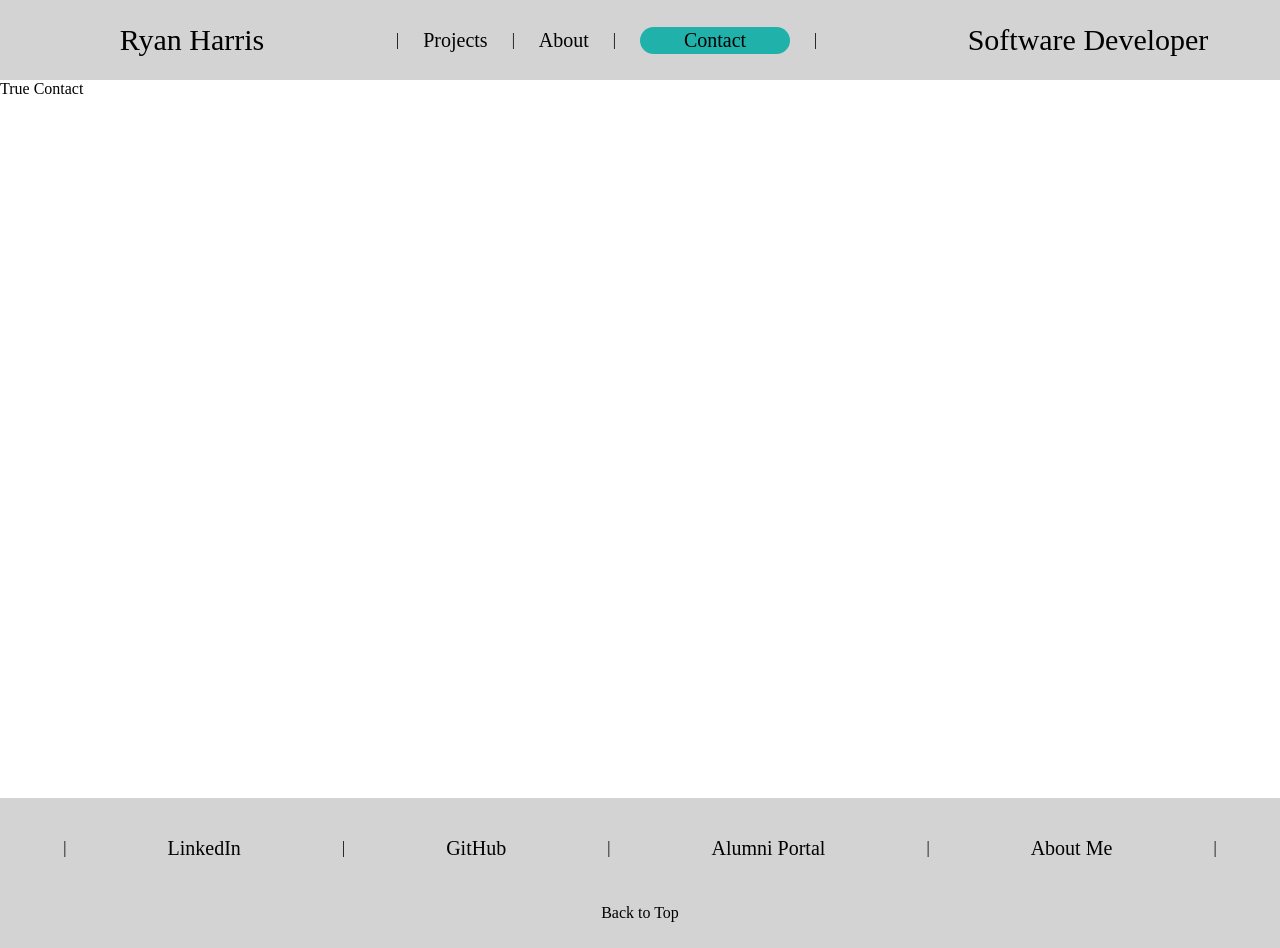
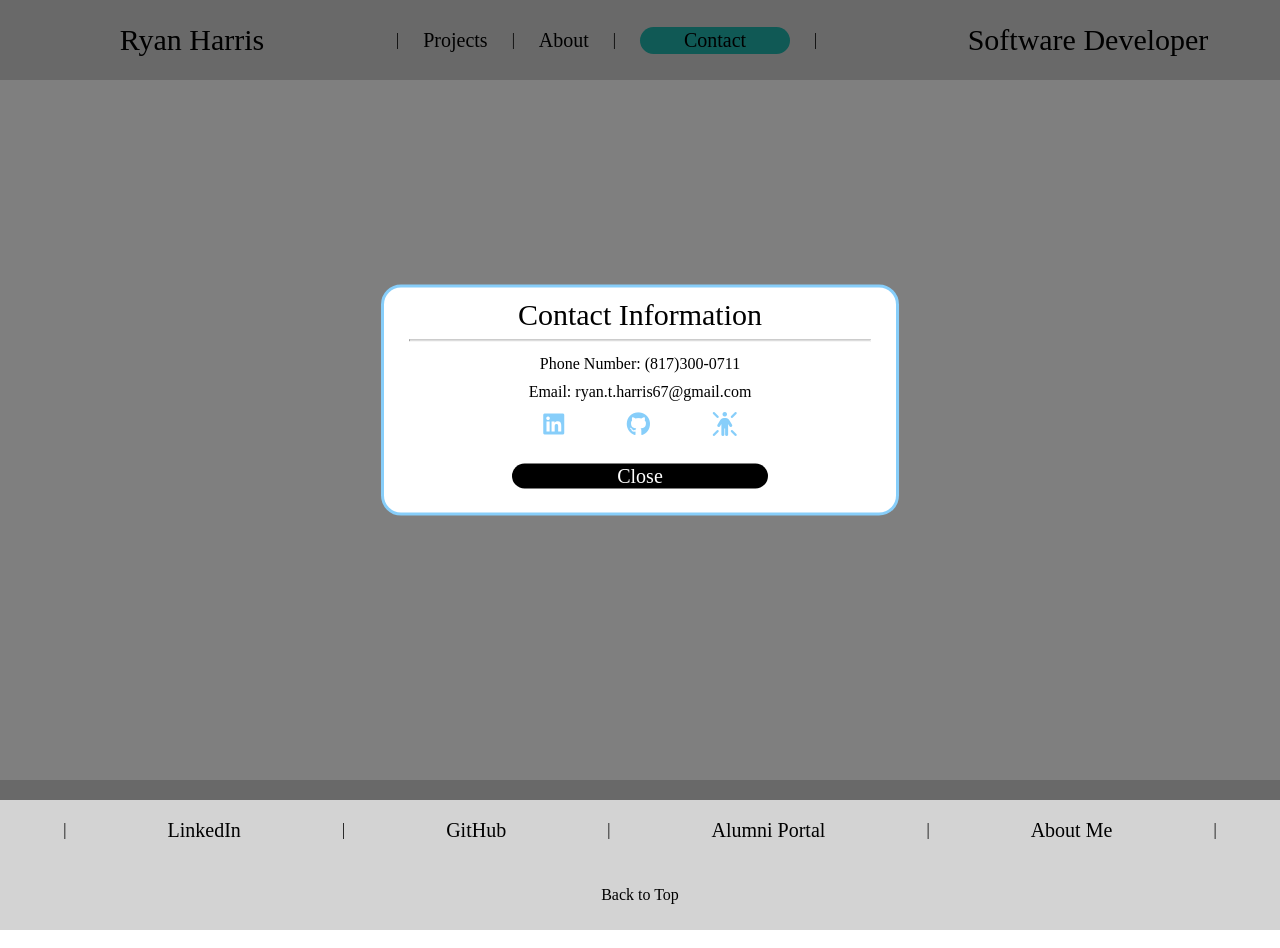
Before and after one commit to ryant67/pers-site, a React (Create React App) app: page /test in a window 1280 px wide. Both pictures are taken after a click on the button "Contact". Built offline with nearby package versions, Linux system fonts and the light colour scheme; what miragejs would draw is missing.

Commit message:
navbar and footer routing complete. nav and foot completed

```diff
--- a/package.json
+++ b/package.json
@@ -3,6 +3,8 @@
   "version": "0.1.0",
   "private": true,
   "dependencies": {
+    "@fortawesome/free-solid-svg-icons": "^6.3.0",
+    "@fortawesome/react-fontawesome": "^0.2.0",
     "@testing-library/jest-dom": "^5.16.5",
     "@testing-library/react": "^13.4.0",
     "@testing-library/user-event": "^13.5.0",
--- a/public/index.html
+++ b/public/index.html
@@ -3,8 +3,7 @@
   <head>
     <meta charset="utf-8" />
     <meta name="viewport" content="width=device-width, initial-scale=1" />
-
-
+    <script src="https://kit.fontawesome.com/a66f2123f5.js" crossorigin="anonymous"></script>
     <title>Personal Portfolio</title>
   </head>
   <body>
--- a/src/Components/Navbar.js
+++ b/src/Components/Navbar.js
@@ -1,6 +1,6 @@
 import '../Style/navbar.css';
 import React from 'react';
-import { useEffect, useState } from 'react';
+import { useState } from 'react';
 
 export default function Navbar() {
 
@@ -30,7 +30,14 @@ export default function Navbar() {
       <div id='nav_view'>
         <div
           id='top'
-          style={{height: '0', width: '0'}}></div>
+          style={{
+            height: '0',
+            width: '0',
+            position: 'absolute',
+            top: '0',
+            left: '0',
+          }}>
+          </div>
         <div className='nav_title'>Ryan Harris</div>
         <ul id='nav_list'>
           <li className='nav_item'> | </li>
@@ -95,7 +102,45 @@ export default function Navbar() {
 
       {contactStatus === true
         ?
-        <div>True Contact</div>
+        <div>
+          <div className='whole_view'></div>
+          <div id='contact_view'>
+            <div id='contact_header'>
+              Contact Information
+            </div>
+            <hr style={{
+              width: '90%',
+              color: 'black',
+            }} />
+            <div className='contact_message'>
+              Phone Number: (817)300-0711
+            </div>
+            <div className='contact_message'>
+              Email: ryan.t.harris67@gmail.com
+            </div>
+            <div id='contact_iconList'>
+              <div className='contact_icon'>
+                <a target='_blank' href='https://www.linkedin.com/in/ryantharris/'>
+                  <i class="fa-brands fa-xl fa-linkedin"></i>
+                </a>
+              </div>
+              <div className='contact_icon'>
+                <a target='_blank' href='https://github.com/ryant67'>
+                  <i class="fa-brands fa-xl fa-github"></i>
+                </a>
+              </div>
+              <div className='contact_icon'>
+                <a target='_blank' href='https://alumni.codeup.com/students/1657'>
+                  <i class="fa-solid fa-xl fa-person-rays"></i>
+                </a>
+              </div>
+            </div>
+            <button type='button' id='contact_btn'
+              onClick={handleContact}>
+              Close
+            </button>
+          </div>
+        </div>
         :
         <div></div>}
 
--- a/src/Style/login.css
+++ b/src/Style/login.css
@@ -184,15 +184,18 @@
 }
 
 .whole_view {
+    position: fixed;
+    top: 0;
+    left: 0;
     width: 100%;
-    height: 100vw;
+    min-height: 100vh;
     opacity: 50%;
     background-color: black;
 }
 
 #error_view {
     margin: 0;
-    position: absolute;
+    position: fixed;
     top: 50%;
     left: 50%;
     transform: translate(-50%, -50%);
--- a/src/Style/navbar.css
+++ b/src/Style/navbar.css
@@ -90,3 +90,68 @@
     text-decoration: underline;
     cursor: pointer;
 }
+
+#contact_view {
+    margin: 0;
+    position: fixed;
+    top: 50%;
+    left: 50%;
+    transform: translate(-50%, -50%);
+    text-align: center;
+    width: 40vw;
+    height: 225px;
+    border: 3px solid lightskyblue;
+    border-radius: 20px;
+    display: flex;
+    flex-direction: column;
+    flex-wrap: wrap;
+    background-color: rgb(255, 255, 255);
+}
+
+#contact_header {
+    margin-top: 10px;
+    font-size: 30px;
+}
+
+.contact_message {
+    width: 65%;
+    margin: 5px auto;
+    font-size: 16px;
+}
+
+.contact_message:hover {
+    cursor: default;
+    text-decoration: underline;
+    font-size: 20px;
+}
+
+#contact_btn {
+    width: 50%;
+    margin: auto;
+    font-size: 20px;
+    background-color: black;
+    color: white;
+    border: none;
+    border-radius: 30px;
+}
+
+#contact_btn:hover {
+    color: black;
+    background-color: lightskyblue;
+    cursor: pointer;
+}
+
+#contact_iconList {
+    display: flex;
+    justify-content: space-around;
+    width: 50%;
+    margin: 10px auto 5px auto;
+}
+
+.contact_icon a:hover {
+    cursor: pointer;
+}
+
+.fa-xl {
+    color: lightskyblue;
+}
```
Also changed, not shown: 1 other file (tests, documents, lock files or other folders).
